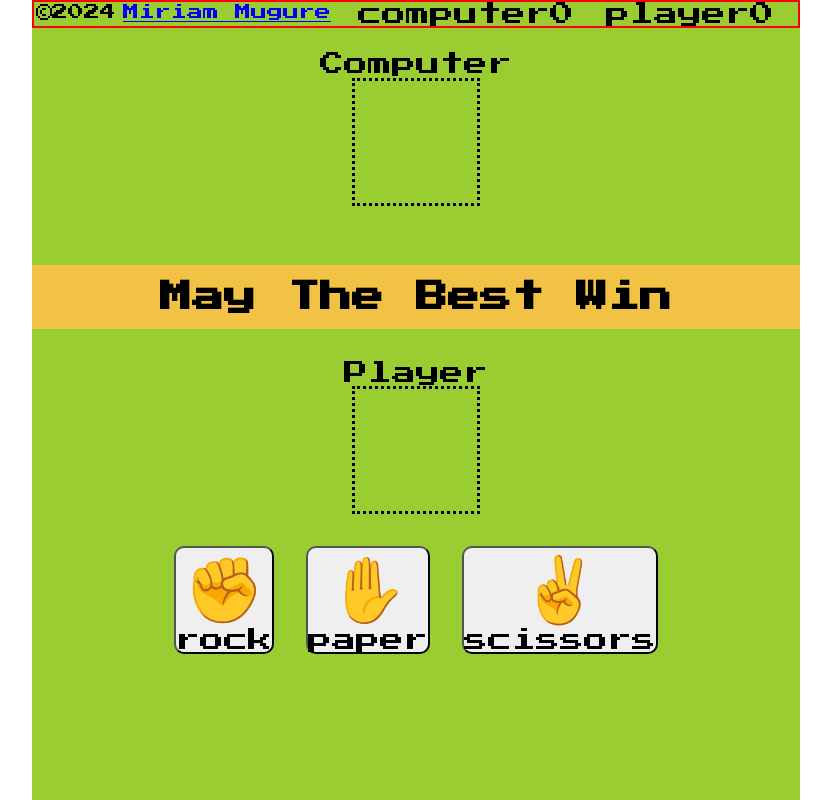
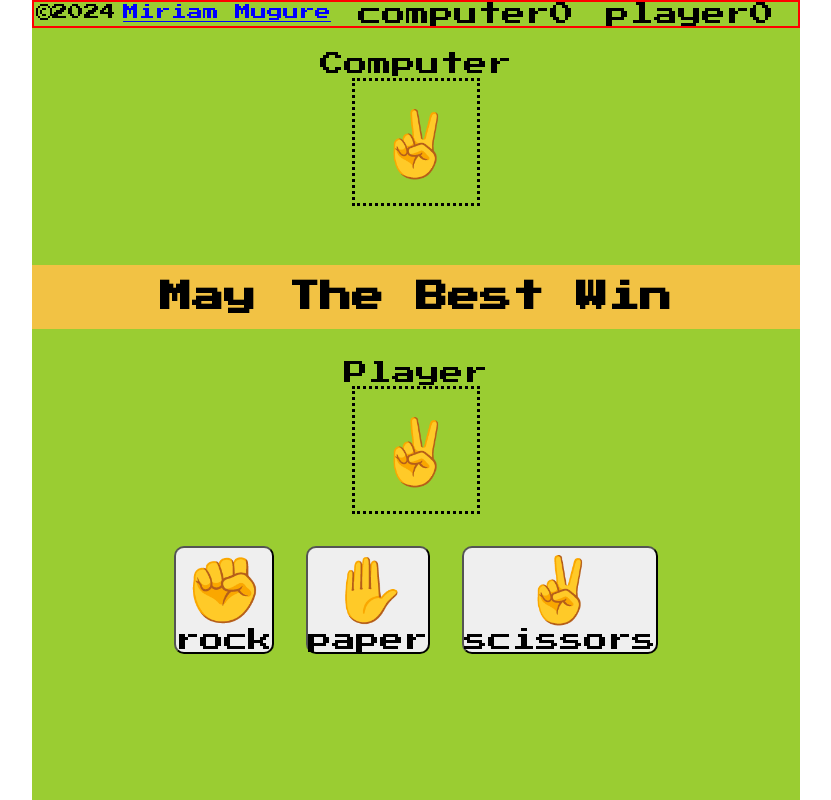
Before and after one commit to miriammugure/rock-paper-scissors, a website built with Vite: page index.html in a window 1280 px wide. Shown: the whole page, without its empty margins (288-1119 px from the left). Built offline with nearby package versions, Linux system fonts and the light colour scheme.

Commit message:
Update index.html

```diff
--- a/index.html
+++ b/index.html
@@ -33,7 +33,7 @@
           <p>computer</p>
         </div>
         <div class="emoji">
-          <p class="emoji-img" id="computer-display"></p>
+          <p class="emoji-img" id="computer-display">✌️</p>
         </div>
       </div>
       <div class="announcement">
@@ -44,7 +44,7 @@
           <p>player</p>
         </div>
         <div class="emoji">
-          <p class="emoji-img" id="human-display"></p>
+          <p class="emoji-img" id="human-display">✌️</p>
         </div>
       </div>
       <div class="human_choices">
```
